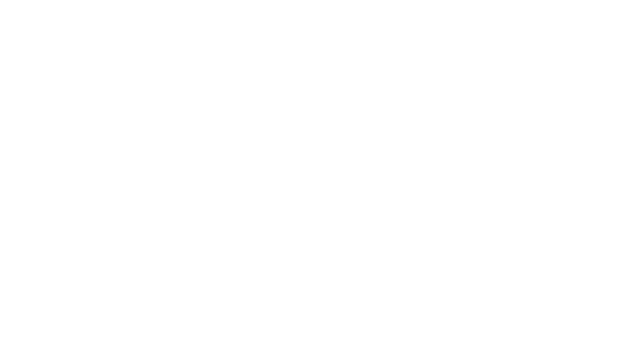
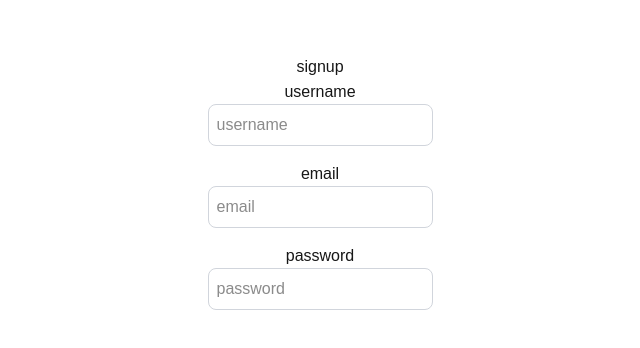
Before and after one commit to ishandas08/Backend, a Next.js app: page /signup in a window 1280 px wide. Shown: the part 210-558 px from the top of the page, without its empty margins (320-960 px from the left). Built offline with nearby package versions, Linux system fonts and the light colour scheme.

Commit message:
all userdetails paage is created

```diff
--- a/src/app/signup/page.tsx
+++ b/src/app/signup/page.tsx
@@ -1,4 +1,3 @@
-
 "use client";
 
 import Link from "next/link";
@@ -14,12 +13,17 @@ export default function Signup() {
   });
 
   const onSignup = async () => {
+    console.log(user);
+  };
+
   return (
     <div className="flex flex-col items-center justify-center min-h-screen py-2">
       <h1>signup</h1>
       <hr />
       <label htmlFor="username">username</label>
       <input
+      className="p-2 border border-gray-300 rounded-lg
+      mb-4 focus:outline-none focus:border-gray-600"
         id="username"
         type="text"
         value={user.username}
@@ -28,7 +32,30 @@ export default function Signup() {
         }
         placeholder="username"
       />
+      <label htmlFor="email">email</label>
+      <input
+      className="p-2 border border-gray-300 rounded-lg
+      mb-4 focus:outline-none focus:border-gray-600"
+        id="username"
+        type="text"
+        value={user.email}
+        onChange={(e) =>
+          setUser({ ...user, email: e.target.value })
+        }
+        placeholder="email"
+      />
+      <label htmlFor="password">password</label>
+      <input
+      className="p-2 border border-gray-300 rounded-lg
+      mb-4 focus:outline-none focus:border-gray-600"
+        id="password"
+        type="text"
+        value={user.password}
+        onChange={(e) =>
+          setUser({ ...user, password: e.target.value })
+        }
+        placeholder="password"
+      />
     </div>
   );
-  };
 }
```
Lines whose indentation alone changed are shown as unchanged.
